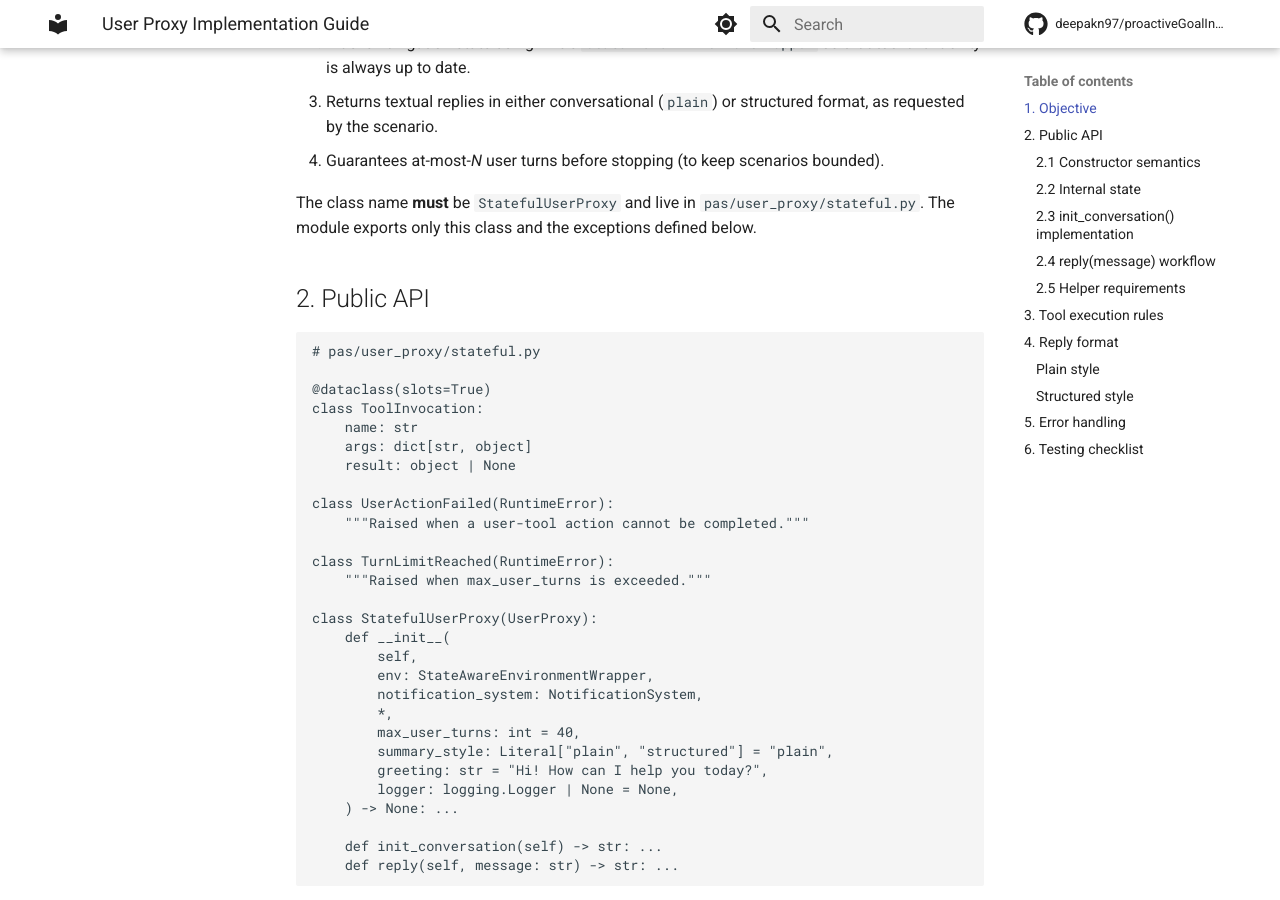
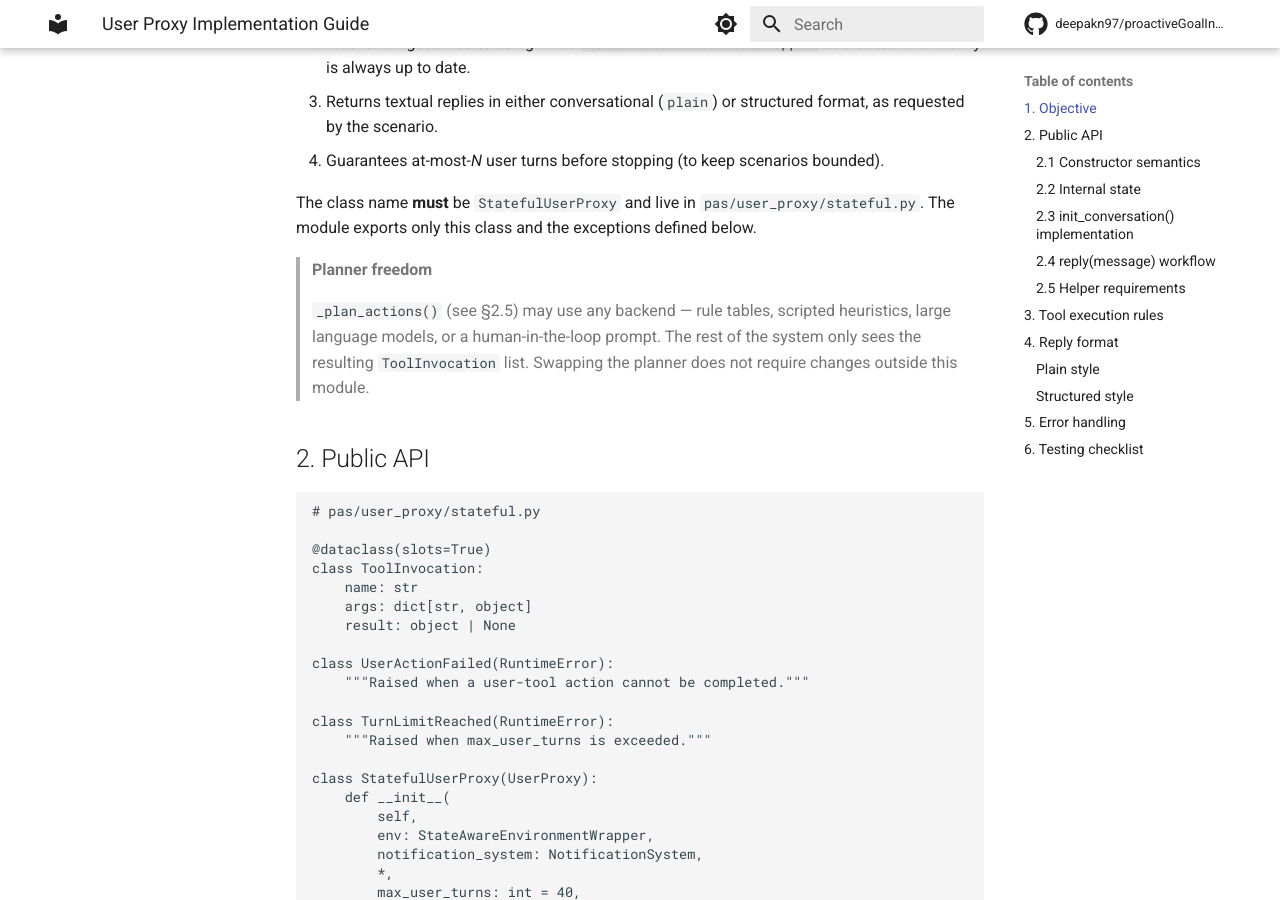
Before and after one commit to deepakn97/pare, an MkDocs documentation site: the page built from docs/user_proxy_guide.md, in a window 1280 px wide and 900 px high, scrolled down 442 px. Built offline with MkDocs 1.6.1 and Material for MkDocs 9.7.7, drawn with Linux system fonts in a browser that asks for light colours; comment, search, counter and statistics services are not loaded; some of the changed text lies outside the part shown.

Commit message:
docs: clarify backend-agnostic interfaces

```diff
--- a/docs/user_proxy_guide.md
+++ b/docs/user_proxy_guide.md
@@ -20,6 +20,13 @@ that:
 The class name **must** be `StatefulUserProxy` and live in
 `pas/user_proxy/stateful.py`. The module exports only this class and the
 exceptions defined below.
+
+> **Planner freedom**
+>
+> `_plan_actions()` (see §2.5) may use any backend — rule tables, scripted
+> heuristics, large language models, or a human-in-the-loop prompt. The rest
+> of the system only sees the resulting `ToolInvocation` list. Swapping the
+> planner does not require changes outside this module.
 
 ## 2. Public API
 
@@ -100,6 +107,8 @@ self._logger: logging.Logger
 1. If `self._turns_taken >= max_user_turns`, raise `TurnLimitReached`.
 2. Append `{"role": "agent", "content": message}` to the transcript.
 3. Call `_plan_actions(message)` → returns `list[ToolInvocation]`.
+   - The planner may use any backend (rule engine, LLM, human operator). The
+     output must be a concrete list of tool invocations before execution.
    - Minimal viable implementation: pattern-match against a handful of
      scenario phrases. E.g. “Add Eve to my contacts” → `[{name:"create_contact", ...}]`
    - If no plan is possible, raise `UserActionFailed("Unsupported request")`.
```
Also changed, not shown: docs/interface-guide.md (+5 -0 lines), docs/proactive_agent_guide.md (+10 -1 lines), docs/scenario_author_guide.md (+7 -0 lines).
